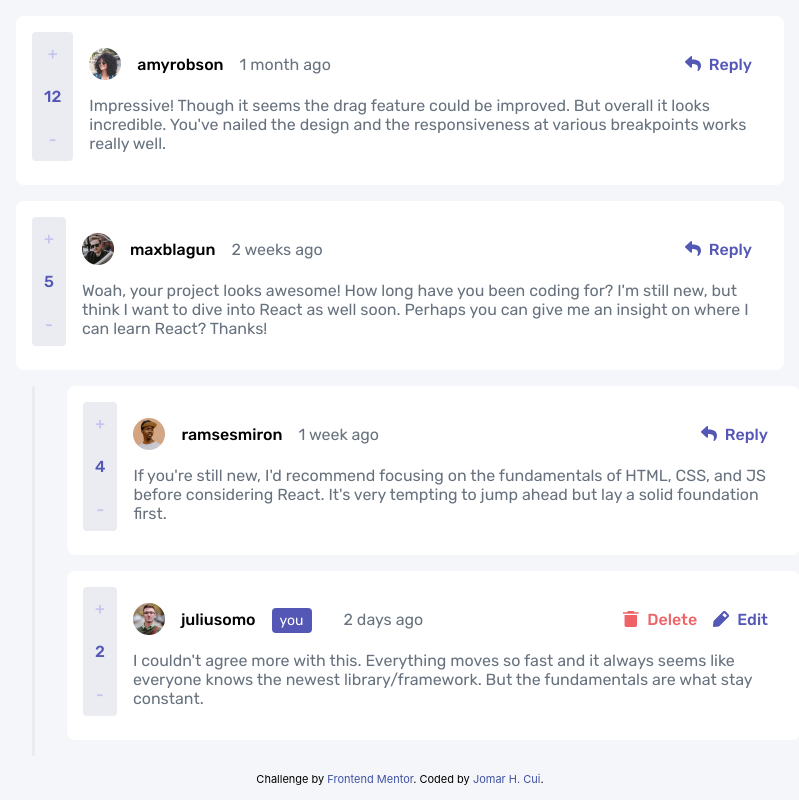
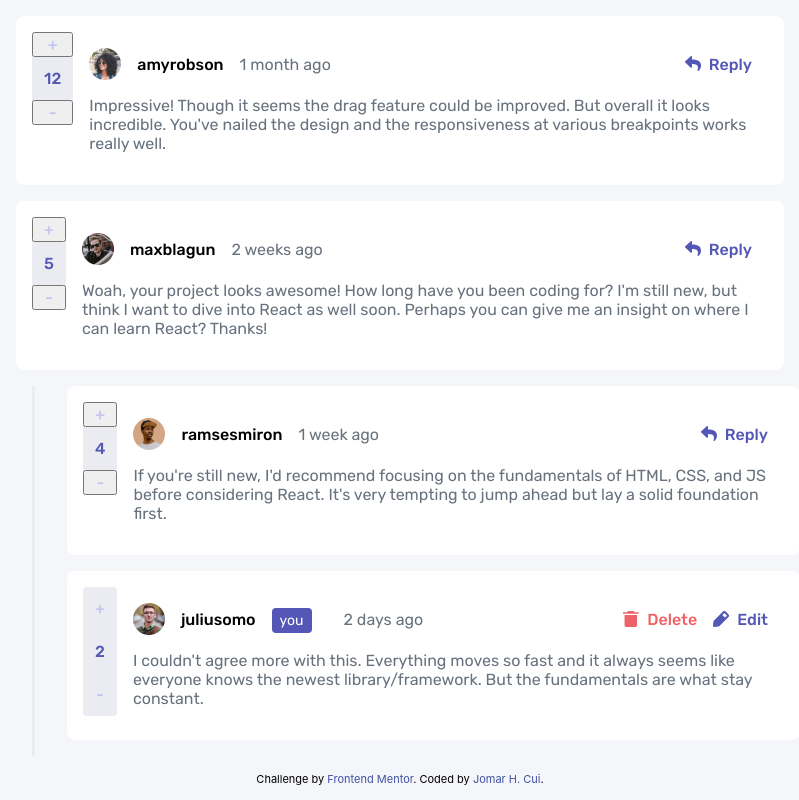
Before and after one commit to jomarcui/react-next-interactive-comment-section, a Next.js app: page / in a window 1280 px wide. Shown: the whole page, without its empty margins (240-1039 px from the left). Built offline with nearby package versions, Linux system fonts and the light colour scheme.

Commit message:
🚧 Comment scoring is now functional

```diff
--- a/components/comment/comment.tsx
+++ b/components/comment/comment.tsx
@@ -9,9 +9,13 @@ type CommentProps = {
     comment: Types.Comment;
     currentUser: Types.User;
     parentCommentId: string;
+    replyingTo: string | null;
+    setCommentScore: (commentId: string, isReply: boolean, newScore: number) => void;
     submitReply: (commentId: string, replyData: Types.Reply) => void;
   };
 };
+
+const SCORE_OPERAND = 1;
 
 const Comment = ({
   props: {
@@ -27,11 +31,17 @@ const Comment = ({
     },
     currentUser,
     parentCommentId,
+    replyingTo,
+    setCommentScore,
     submitReply,
   },
 }: CommentProps) => {
   const [replyText, setReplyText] = useState<string>("");
   const [replying, setReplying] = useState(false);
+
+  const decreaseScore = () => {
+    setScore(false);
+  }
 
   const handleChangeReplyText = (e: React.ChangeEvent<HTMLTextAreaElement>) => {
     setReplyText(e.target.value);
@@ -54,19 +64,39 @@ const Comment = ({
       user: currentUser,
     };
 
+
     submitReply(parentCommentId, replyData);
 
     setReplying(false);
   };
+
+  const increaseScore = () => {
+    setScore(true);
+  }
+
+  const setScore = (increment: boolean) => {
+    const isReply = !!replyingTo;
+    let newScore = score;
+
+    if (increment) {
+      newScore += SCORE_OPERAND;
+    } else {
+      if (newScore > 0) {
+        newScore -= SCORE_OPERAND;
+      }
+    }
+
+    setCommentScore(id, isReply, newScore);
+  }
 
   return (
     <>
       <Styles.Comment>
         <div>
           <div className="score">
-            <div className="button">+</div>
+            <button className="button" onClick={increaseScore}>+</button>
             <div className="value">{score}</div>
-            <div className="button">-</div>
+            <button className="button" onClick={decreaseScore}>-</button>
           </div>
         </div>
         <div className="details">
--- a/components/comment/list.tsx
+++ b/components/comment/list.tsx
@@ -22,6 +22,49 @@ const Comments = ({ comments, currentUser, setComments }: CommentsProps) => {
 
     setComments(updatedComments);
   }
+
+  const setCommentScore = (commentId: string, isReply: boolean, newScore: number) => {
+    const updatedComments = [...comments];
+
+    if (isReply) {
+      updatedComments.forEach(({ replies }) => {
+        replies.forEach((reply) => {
+          const { id } = reply;
+
+          if (id === commentId) {
+            reply.score = newScore;
+          }
+        });
+      });
+    } else {
+      updatedComments.forEach((comment) => {
+        const { id } = comment;
+
+        if (id === commentId) {
+          comment.score = newScore;
+        }
+      });
+    }
+
+    setComments(updatedComments);
+  }
+
+  const setReplyScore = (replyId: string, newScore: number) => {
+    const updatedComments = [...comments];
+
+    updatedComments.forEach(({ replies }) => {
+      replies.forEach((reply) => {
+        const { id } = reply;
+
+        if (id === replyId) {
+          reply.score = newScore;
+        }
+      });
+    });
+
+    setComments(updatedComments);
+  }
+
   const submitEditedComment = (
     commentId: string,
     commentData: Types.Comment
@@ -85,12 +128,13 @@ const Comments = ({ comments, currentUser, setComments }: CommentsProps) => {
   ) => {
     const isMyComment = comment.user.username === currentUser?.username;
 
-    if (isMyComment) {
+    if (isMyComment && !!replyingTo) {
       const myCommentProps = {
         comment,
         deleteReply,
         parentCommentId,
         replyingTo,
+        setReplyScore,
         submitEditedComment,
         submitEditedReply,
       };
@@ -101,6 +145,8 @@ const Comments = ({ comments, currentUser, setComments }: CommentsProps) => {
       comment,
       currentUser,
       parentCommentId,
+      replyingTo,
+      setCommentScore,
       submitReply,
     };
 
@@ -124,13 +170,14 @@ const Comments = ({ comments, currentUser, setComments }: CommentsProps) => {
             {renderComment(comment, id, null)}
 
             <Styles.ReplyUlContainer>
-              {replies?.map((reply) => {
+              {replies.map((reply) => {
+                const { id: replyId } = reply;
                 const { comment: extractedComment, replyingTo } =
                   extractCommentAndReplyingTo(reply);
 
                 return (
-                  <Styles.Li key={reply.id}>
-                    {renderComment(extractedComment, id, replyingTo)}
+                  <Styles.Li key={replyId}>
+                    {renderComment(extractedComment, replyId, replyingTo)}
                   </Styles.Li>
                 );
               })}
--- a/components/comment/mycomment.tsx
+++ b/components/comment/mycomment.tsx
@@ -14,6 +14,7 @@ type CommentProps = {
     deleteReply: (replyId: string) => void;
     parentCommentId: string;
     replyingTo: string | null;
+    setReplyScore: (replyId: string, newScore: number) => void;
     submitEditedComment: (
       commentId: string,
       commentData: Types.Comment
@@ -28,6 +29,7 @@ const MyComment = ({
     deleteReply,
     parentCommentId,
     replyingTo,
+    setReplyScore,
     submitEditedComment,
     submitEditedReply,
   },
```
